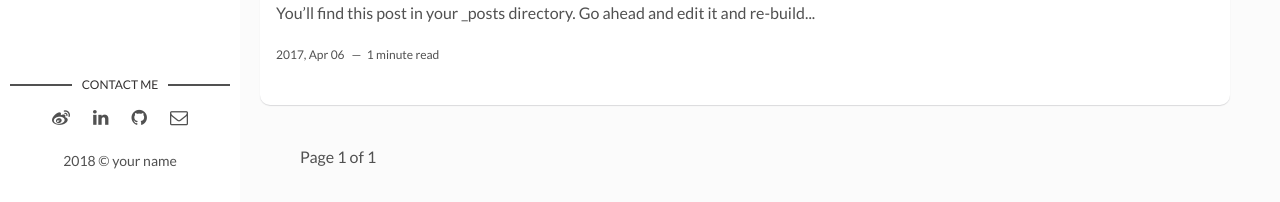
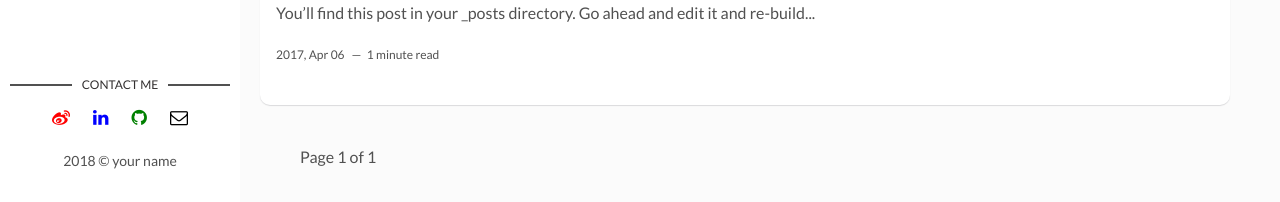
Before and after one commit to he236555699/blog, a Jekyll site: the page built from index.html, in a window 1280 px wide and 1296 px high. Shown: the part 1091-1293 px from the top of the window. Built offline with Jekyll 4.4.1, drawn with Linux system fonts in a browser that asks for light colours; the list of posts is cut into pages by our own code.

Commit message:
update contactme icon

```diff
--- a/_layouts/main.html
+++ b/_layouts/main.html
@@ -17,24 +17,24 @@ layout: default
       <h3 class="contact-title">Contact me</h3>
       <ul>
         {% if site.weibo %}
-          <li><a href="https://facebook.com/{{ site.weibo }}" target="_blank"><i class="fa fa-weibo" aria-hidden="true"></i></a></li>
+          <li><a href="https://facebook.com/{{ site.weibo }}" target="_blank"><i class="fa fa-weibo" aria-hidden="true" style="color:red"></i></a></li>
         {% else %}
-          <li><a href="https://facebook.com/" target="_blank"><i class="fa fa-weibo" aria-hidden="true"></i></a></li>
+          <li><a href="https://facebook.com/" target="_blank"><i class="fa fa-weibo" aria-hidden="true" style="color:red"></i></a></li>
         {% endif %}
         {% if site.linkedin %}
-          <li class="linkedin"><a href="https://in.linkedin.com/in/{{site.linkedin}}" target="_blank"><i class="fa fa-linkedin"></i></a></li>
+          <li class="linkedin"><a href="https://in.linkedin.com/in/{{site.linkedin}}" target="_blank"><i class="fa fa-linkedin" style="color:blue"></i></a></li>
         {% else %}
-          <li class="linkedin"><a href="https://in.linkedin.com/" target="_blank"><i class="fa fa-linkedin" aria-hidden="true"></i></a></li>
+          <li class="linkedin"><a href="https://in.linkedin.com/" target="_blank"><i class="fa fa-linkedin" aria-hidden="true" style="color:blue"></i></a></li>
         {% endif %}
 		{% if site.github %}
-          <li class="github"><a href="http://github.com/{{site.github}}" target="_blank"><i class="fa fa-github"></i></a></li>
+          <li class="github"><a href="http://github.com/{{site.github}}" target="_blank"><i class="fa fa-github" style="color:green"></i></a></li>
         {% else %}
-          <li class="github"><a href="http://github.com/" target="_blank"><i class="fa fa-github" aria-hidden="true"></i></a></li>
+          <li class="github"><a href="http://github.com/" target="_blank"><i class="fa fa-github" aria-hidden="true" style="color:green"></i></a></li>
         {% endif %}
         {% if site.email %}
-          <li class="email"><a href="mailto:{{site.email}}"><i class="fa fa-envelope-o"></i></a></li>
+          <li class="email"><a href="mailto:{{site.email}}"><i class="fa fa-envelope-o" style="color:black"></i></a></li>
         {% else %}
-          <li class="email"><a href="mailto:example.david@blog.com"><i class="fa fa-envelope-o" aria-hidden="true"></i></a></li>
+          <li class="email"><a href="mailto:example.david@blog.com"><i class="fa fa-envelope-o" aria-hidden="true" style="color:black"></i></a></li>
         {% endif %}
       </ul>
     </section> <!-- End Section Contact -->
```
